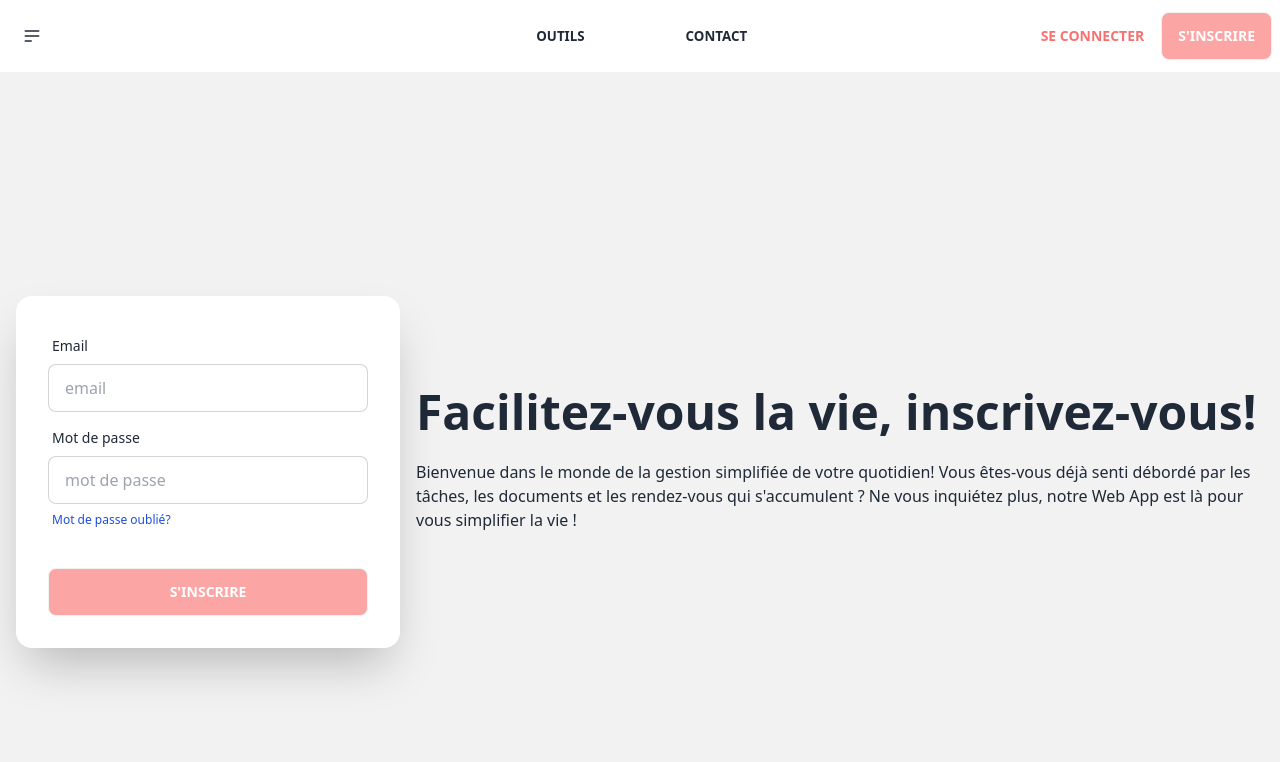
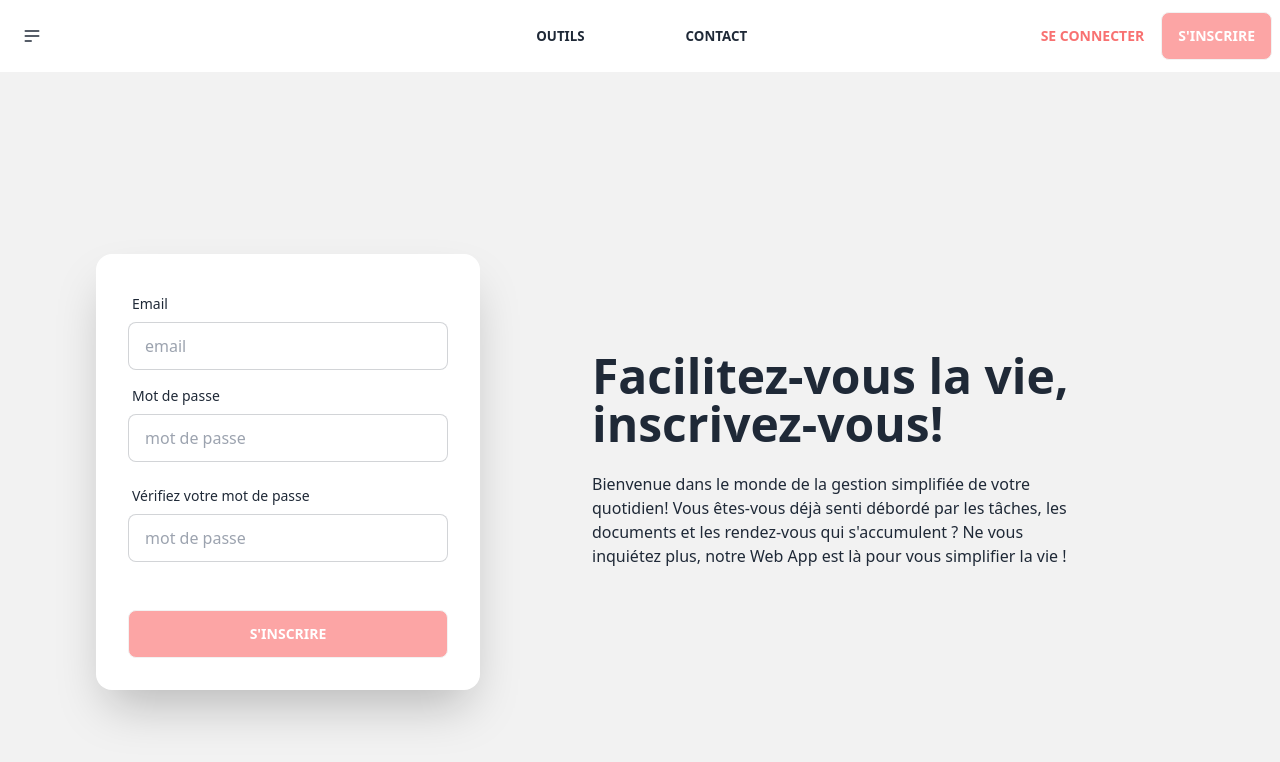
Before and after one commit to YogannHenry/All-in-one-Front, a React (Vite) app: page /signin in a window 1280 px wide. Shown: the top 762 px of the page. Built offline with nearby package versions, Linux system fonts and the light colour scheme.

Commit message:
modification css et rajout de l'input vérifiez votre mot de passe

```diff
--- a/src/components/SignInPage/SignInPage.tsx
+++ b/src/components/SignInPage/SignInPage.tsx
@@ -3,12 +3,17 @@ import { NavLink } from 'react-router-dom';
 function LoginPage() {
   return (
     <div className="hero min-h-screen bg-base-200">
-  <div className="hero-content flex-col lg:flex-row-reverse">
-    <div className="text-center lg:text-left">
-      <h1 className="text-5xl font-bold">Facilitez-vous la vie, inscrivez-vous!</h1>
-      <p className="py-6">Bienvenue dans le monde de la gestion simplifiée de votre quotidien! Vous êtes-vous déjà senti débordé par les tâches, les documents et les rendez-vous qui s'accumulent ?
-
-Ne vous inquiétez plus, notre Web App est là pour vous simplifier la vie !</p>
+      <div className="hero-content flex-col lg:flex-row-reverse px-24 ">
+        <div className="px-24 text-center lg:text-left ">
+          <h1 className="text-5xl font-bold">
+            Facilitez-vous la vie, inscrivez-vous!
+          </h1>
+          <p className="py-6">
+            Bienvenue dans le monde de la gestion simplifiée de votre quotidien!
+            Vous êtes-vous déjà senti débordé par les tâches, les documents et
+            les rendez-vous qui s'accumulent ? Ne vous inquiétez plus, notre Web
+            App est là pour vous simplifier la vie !
+          </p>
         </div>
         <div className="card flex-shrink-0 w-full max-w-sm shadow-2xl bg-base-100">
           <div className="card-body">
@@ -16,19 +21,36 @@ Ne vous inquiétez plus, notre Web App est là pour vous simplifier la vie !</p>
               <label className="label">
                 <span className="label-text">Email</span>
               </label>
-          <input type="text" placeholder="email" className="input input-bordered" />
+              <input
+                type="text"
+                placeholder="email"
+                className="input input-bordered"
+              />
             </div>
             <div className="form-control">
               <label className="label">
                 <span className="label-text">Mot de passe</span>
               </label>
-          <input type="text" placeholder="mot de passe" className="input input-bordered" />
+              <input
+                type="text"
+                placeholder="mot de passe"
+                className="input input-bordered"
+              />
+              <label className="label"></label>
               <label className="label">
-            <a href="#" className="label-text-alt link link-hover text-blue-700">Mot de passe oublié?</a>
+                <span className="label-text">Vérifiez votre mot de passe</span>
               </label>
+              <input
+                type="text"
+                placeholder="mot de passe"
+                className="input input-bordered"
+              />
+              <label className="label"></label>
             </div>
             <div className="form-control mt-6">
-          <button className="btn bg-red-300 hover:bg-red-500 text-white">s'inscrire</button>
+              <button className="btn bg-red-300 hover:bg-red-500 text-white">
+                s'inscrire
+              </button>
             </div>
           </div>
         </div>
```
Lines whose indentation alone changed are shown as unchanged.
